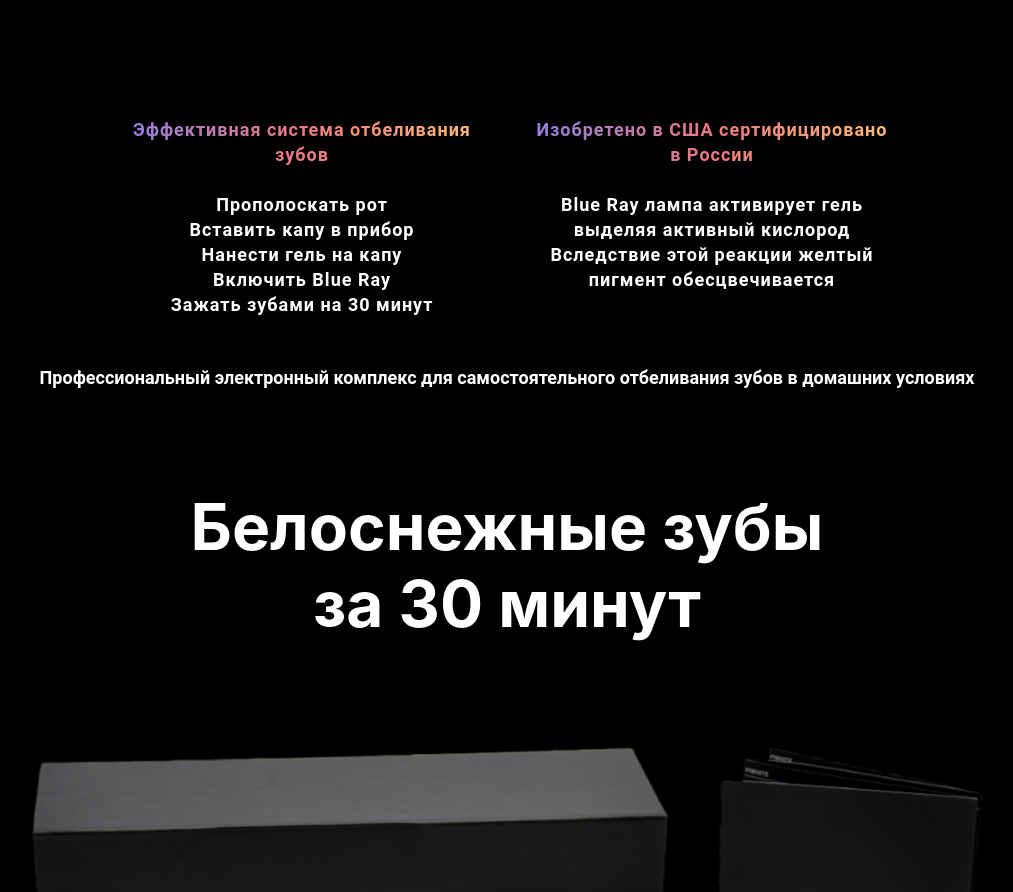
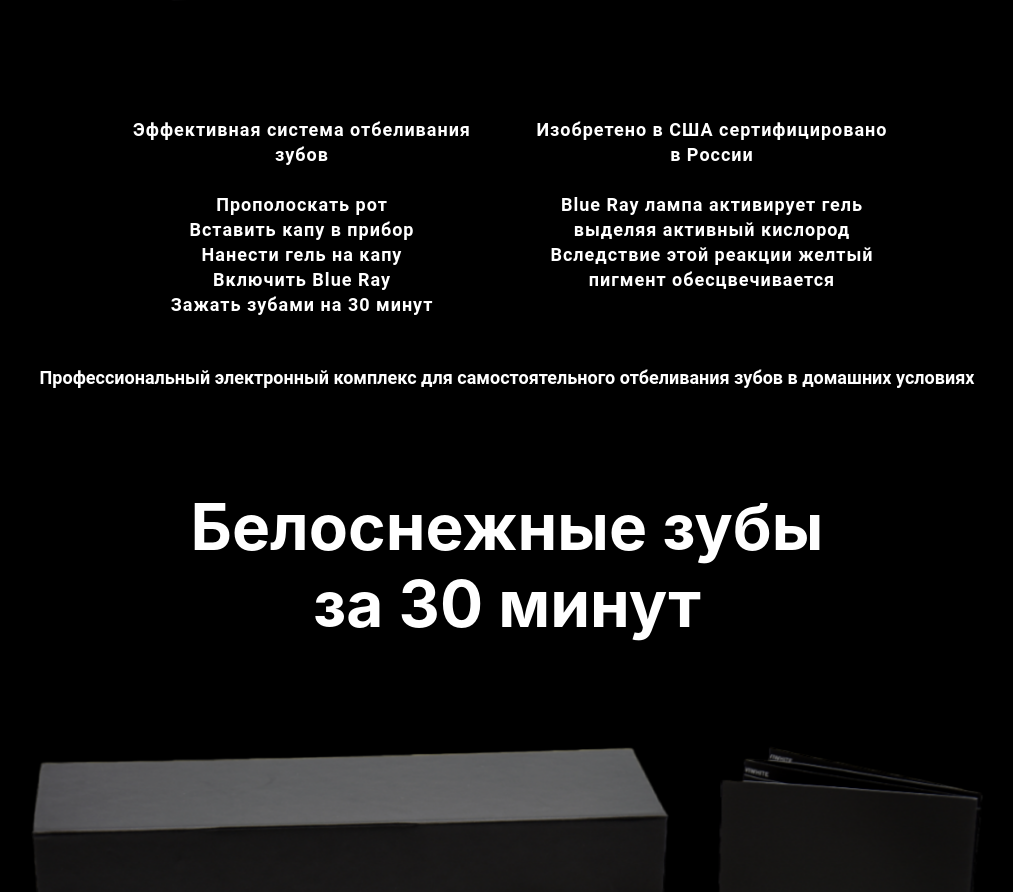
Before and after one commit to fadeinside/iviwhite-landing, a plain HTML site: page index.html in a window 1280 px wide. Shown: the part 918-1810 px from the top of the page, without its empty margins (133-1146 px from the left). Drawn offline with Linux system fonts and the light colour scheme.

Commit message:
grandient off

```diff
--- a/index.html
+++ b/index.html
@@ -71,7 +71,7 @@
 			<div class="response-grid-4270 flex dir-row jc-spabet ai-start gap-20px max-w-800px">
 				<!-- Эффективная система отбеливания -->
 				<div class="flex w-fit dir-column ai-center">
-					<h4 class="ta-center fs font-roboto bolt c1775 clip col-bg-002">Эффективная система отбеливания<br>зубов</h4>
+					<h4 class="ta-center fs font-roboto bolt c1775 /clip /col-bg-002">Эффективная система отбеливания<br>зубов</h4>
 					<h4 class="ta-center fs font-roboto bolt c1775">
 						Прополоскать рот
 						Вставить капу в прибор
@@ -82,7 +82,7 @@
 				</div>
 				<!-- Изобретено в США -->
 				<div class="flex w-fit dir-column ai-center">
-					<h4 class="ta-center fs font-roboto bolt c1775 clip col-bg-002">Изобретено в США сертифицировано<br>в России</h4>
+					<h4 class="ta-center fs font-roboto bolt c1775 /clip /col-bg-002">Изобретено в США сертифицировано<br>в России</h4>
 					<h4 class="ta-center fs font-roboto bolt c1775">
 						Blue Ray лампа активирует гель
 						выделяя активный кислород
```
